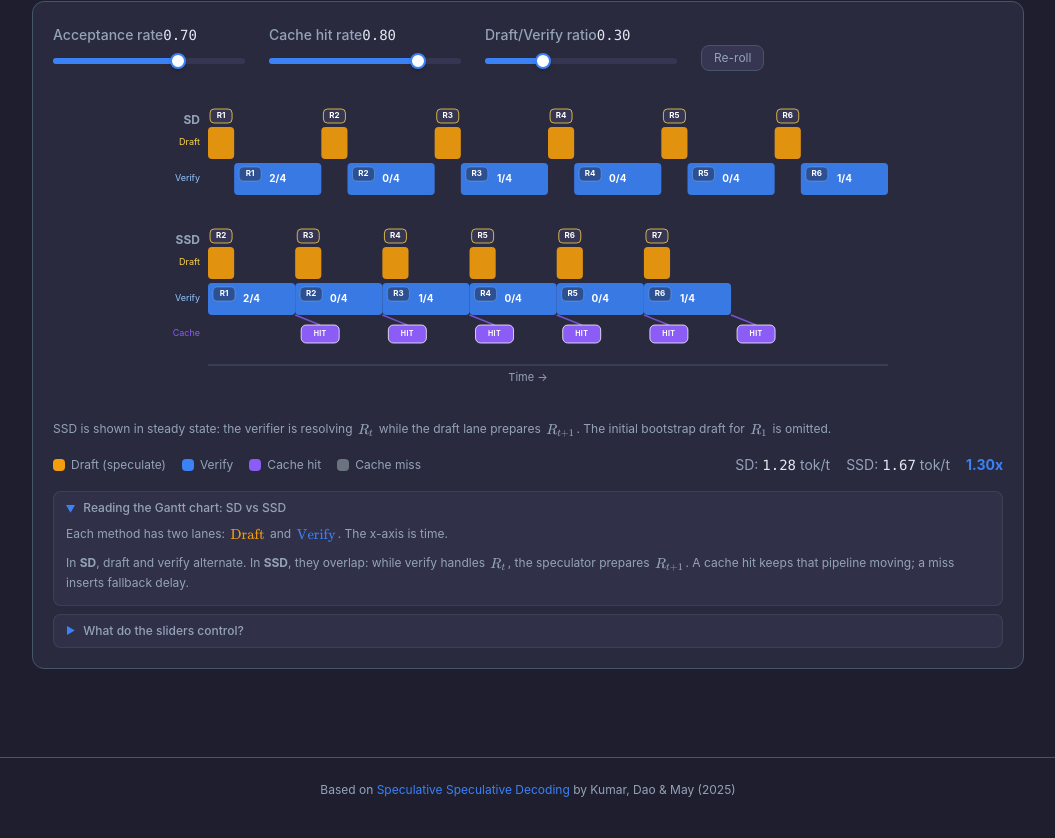
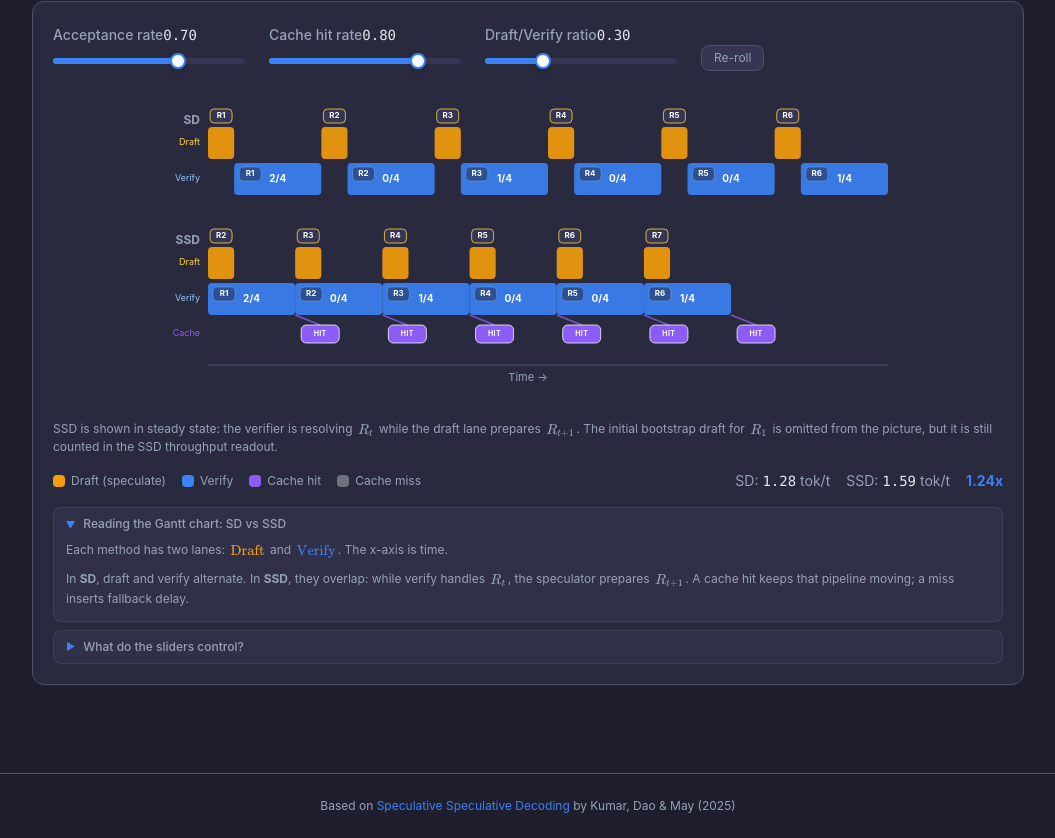
Before and after one commit to esha-nvidia/ssd-visualizer, a React (Vite) app: page / in a window 1280 px wide. Shown: the part 5701-6539 px from the top of the page, without its empty margins (112-1167 px from the left). Built offline with nearby package versions, Linux system fonts and the light colour scheme.

Commit message:
Charge SSD timeline throughput for bootstrap draft

```diff
--- a/src/components/SideBySideTimeline.tsx
+++ b/src/components/SideBySideTimeline.tsx
@@ -116,7 +116,7 @@ export function SideBySideTimeline() {
     })
 
     const sdT = throughput(sd)
-    const ssdT = throughput(ssd)
+    const ssdT = throughput(ssd, draftLatency)
     const mt = Math.max(
       ...sd.map(r => Math.max(r.verifyEnd, r.draftEnd)),
       ...ssd.map(r => Math.max(r.verifyEnd, r.draftEnd))
@@ -344,7 +344,7 @@ export function SideBySideTimeline() {
 
         <div className="mt-2 text-xs text-text-dim">
           SSD is shown in steady state: the verifier is resolving <M>{'R_t'}</M> while the draft lane prepares <M>{'R_{t+1}'}</M>.
-          The initial bootstrap draft for <M>{'R_1'}</M> is omitted.
+          The initial bootstrap draft for <M>{'R_1'}</M> is omitted from the picture, but it is still counted in the SSD throughput readout.
         </div>
 
         <div className="flex items-center justify-between mt-4">
@@ -391,7 +391,7 @@ export function SideBySideTimeline() {
             </p>
             <MathBlock>{'\\text{SD: } \\frac{\\alpha K + 1}{T_{\\text{draft}} + T_{\\text{verify}}} \\qquad \\text{SSD: } \\frac{\\alpha K + 1}{T_{\\text{verify}} + (1-p_{\\text{hit}}) \\cdot T_{\\text{fallback}}}'}</MathBlock>
             <p>
-              SSD removes draft time from the critical path only when the cache hits. In this panel, misses use <M>{'T_{\\text{fallback}} = T_{\\text{draft}}'}</M>, so <M>{'p_{\\text{hit}} = 0'}</M> collapses back to SD-like throughput.
+              SSD removes draft time from the critical path only when the cache hits. In this panel, misses use <M>{'T_{\\text{fallback}} = T_{\\text{draft}}'}</M>, and the omitted bootstrap draft is still charged in the metric, so <M>{'p_{\\text{hit}} = 0'}</M> collapses back to SD throughput.
             </p>
           </ConceptCard>
         </div>
--- a/src/lib/ssd.ts
+++ b/src/lib/ssd.ts
@@ -133,9 +133,9 @@ function sampleAccepted(K: number, alpha: number, rng: RNG): number {
 }
 
 /** Calculate tokens generated per unit time */
-export function throughput(rounds: Round[]): number {
+export function throughput(rounds: Round[], initialDelay: number = 0): number {
   if (rounds.length === 0) return 0
-  const totalTime = Math.max(...rounds.map(r => Math.max(r.verifyEnd, r.draftEnd)))
+  const totalTime = initialDelay + Math.max(...rounds.map(r => Math.max(r.verifyEnd, r.draftEnd)))
   const totalTokens = rounds.reduce((acc, r) => acc + r.accepted + 1, 0)
   return totalTokens / totalTime
 }
```
